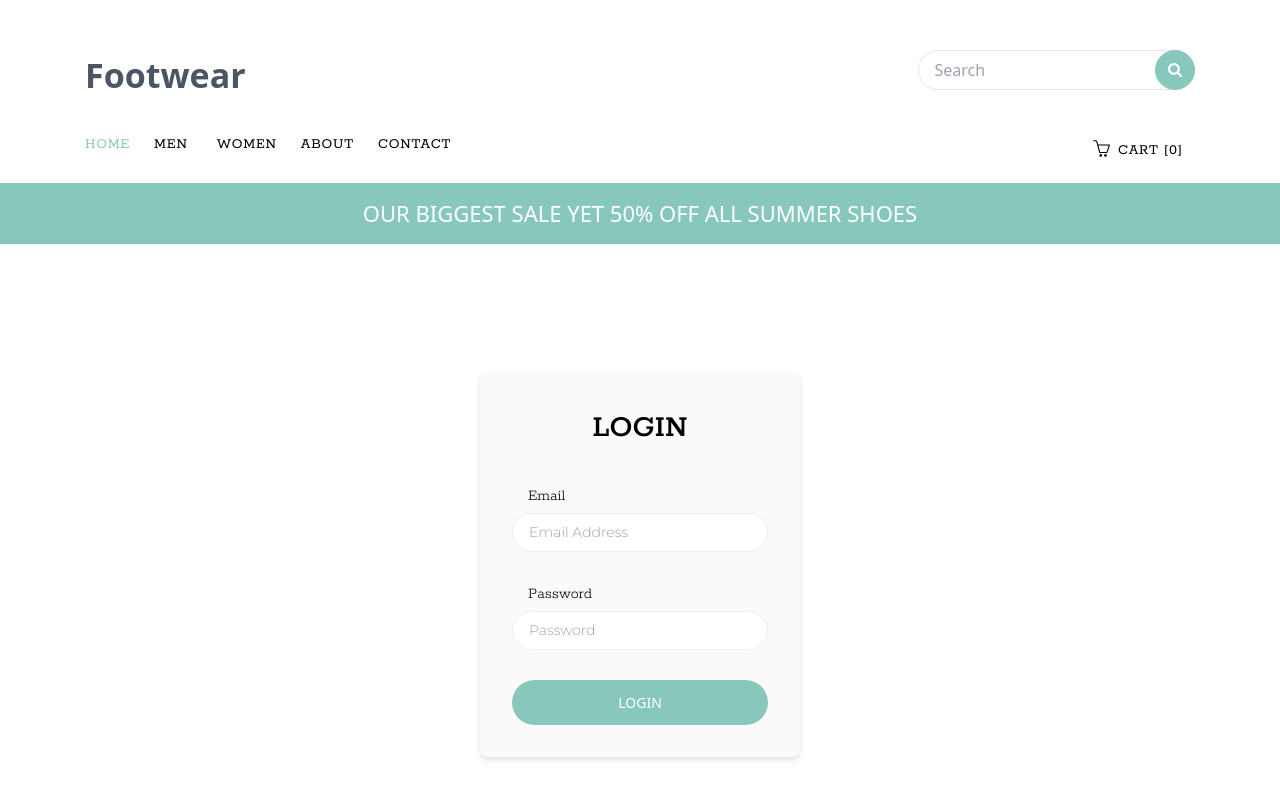
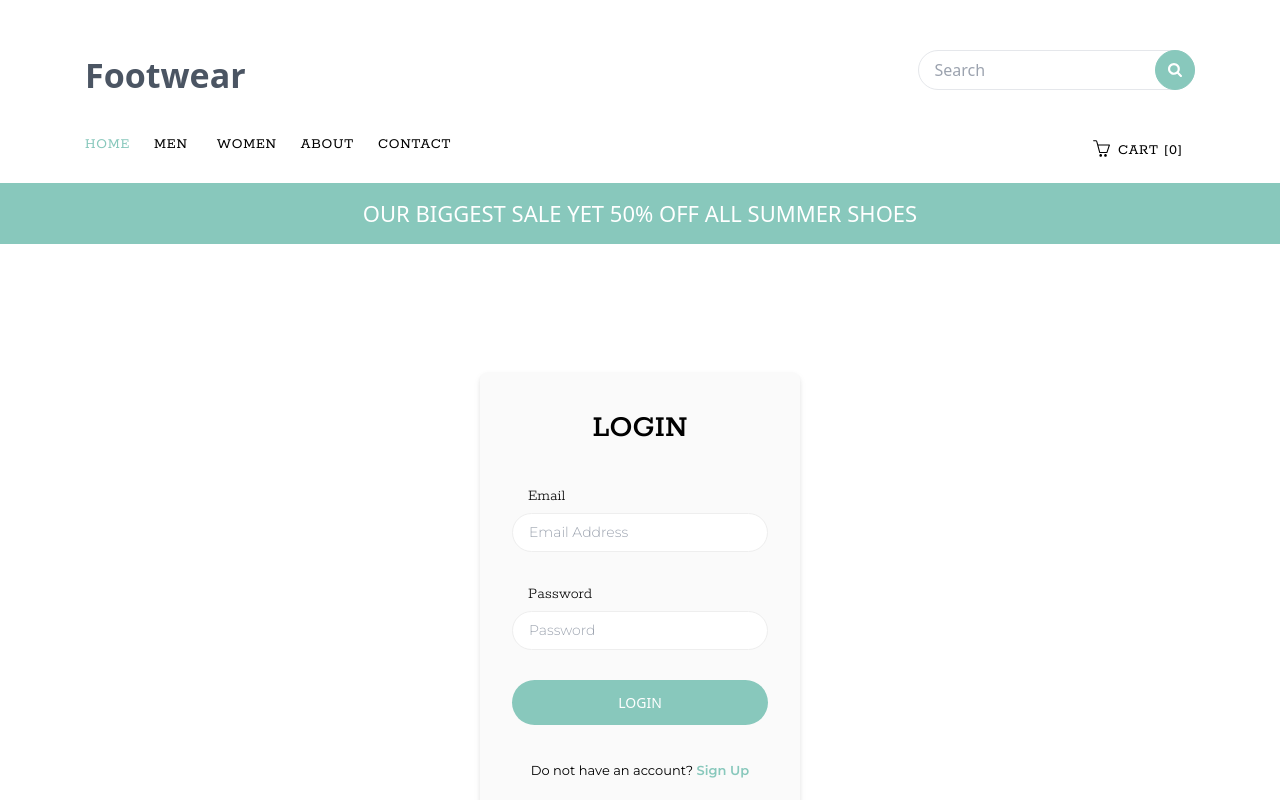
Before and after one commit to m-aaaliii/nuxt3-basic, a Nuxt app: page /login in a window 1280 px wide. Shown: the top 800 px of the page. Built offline with nearby package versions, Linux system fonts and the light colour scheme.

Commit message:
interlinked login and signup pages

```diff
--- a/pages/login.vue
+++ b/pages/login.vue
@@ -8,6 +8,9 @@
             <input class="font-[montserrat] font-[300]" id="signinPassword" type="password" name="password" placeholder="Password" required />
             <button class="bg-[#88C8BC] text-white w-full py-[12px] px-[24px] rounded-[30px] uppercase text-[14px] mt-[30px] text-[montserrat] formBtn">login</button>
         </form>
+        <div class="mt-[36px] text-center text-[13px] font-[montserrat]">
+            <p>Do not have an account? <NuxtLink to="/signup" class="text-[#88C8BC] cursor-pointer font-[600]">Sign Up</NuxtLink></p>
+        </div>
     </div>
 </template>
 
--- a/pages/signup.vue
+++ b/pages/signup.vue
@@ -8,6 +8,9 @@
             <input class="font-[montserrat] font-[300]" id="signupPassword" type="password" name="password" placeholder="Password" required />
             <button class="bg-[#88C8BC] text-white w-full py-[12px] px-[24px] rounded-[30px] uppercase text-[14px] mt-[30px] text-[montserrat] formBtn">sign up</button>
         </form>
+        <div class="mt-[36px] text-center text-[13px] font-[montserrat]">
+            <p>Already have an account? <NuxtLink to="/login" class="text-[#88C8BC] cursor-pointer font-[600]">Login</NuxtLink></p>
+        </div>
     </div>
 </template>
 
```
